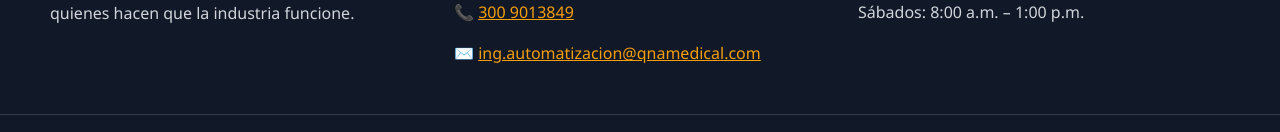
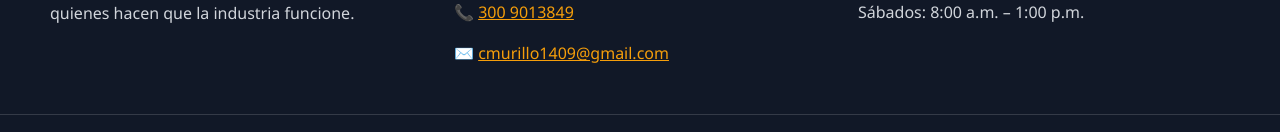
Before and after one commit to cmurillo1409-spec/mi-tienda-virtual, a plain HTML site: page index.html in a window 1280 px wide. Shown: the part 4552-4684 px from the top of the page. Drawn offline with Linux system fonts and the light colour scheme.

Commit message:
Add files via upload

```diff
--- a/index.html
+++ b/index.html
@@ -218,7 +218,7 @@
         <h3>Contacto</h3>
         <p>📍 Carrera 45 # 26-85, Bogotá, Colombia</p>
         <p>📞 <a href="tel:+573009013849">300 9013849</a></p>
-        <p>✉️ <a href="mailto:ing.automatizacion@qnamedical.com">ing.automatizacion@qnamedical.com</a></p>
+        <p>✉️ <a href="mailto:cmurillo1409@gmail.com">cmurillo1409@gmail.com</a></p>
       </address>
       <div>
         <h3>Horario de atención</h3>
```
